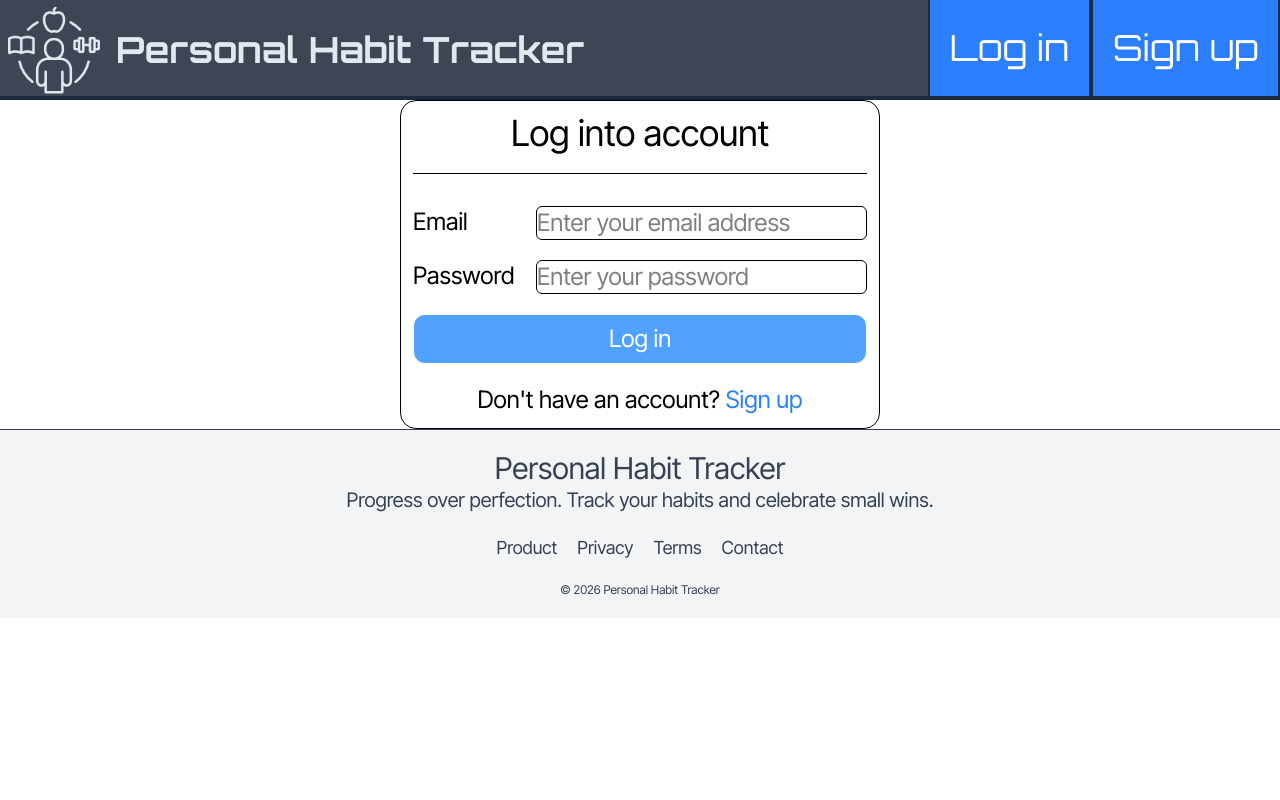
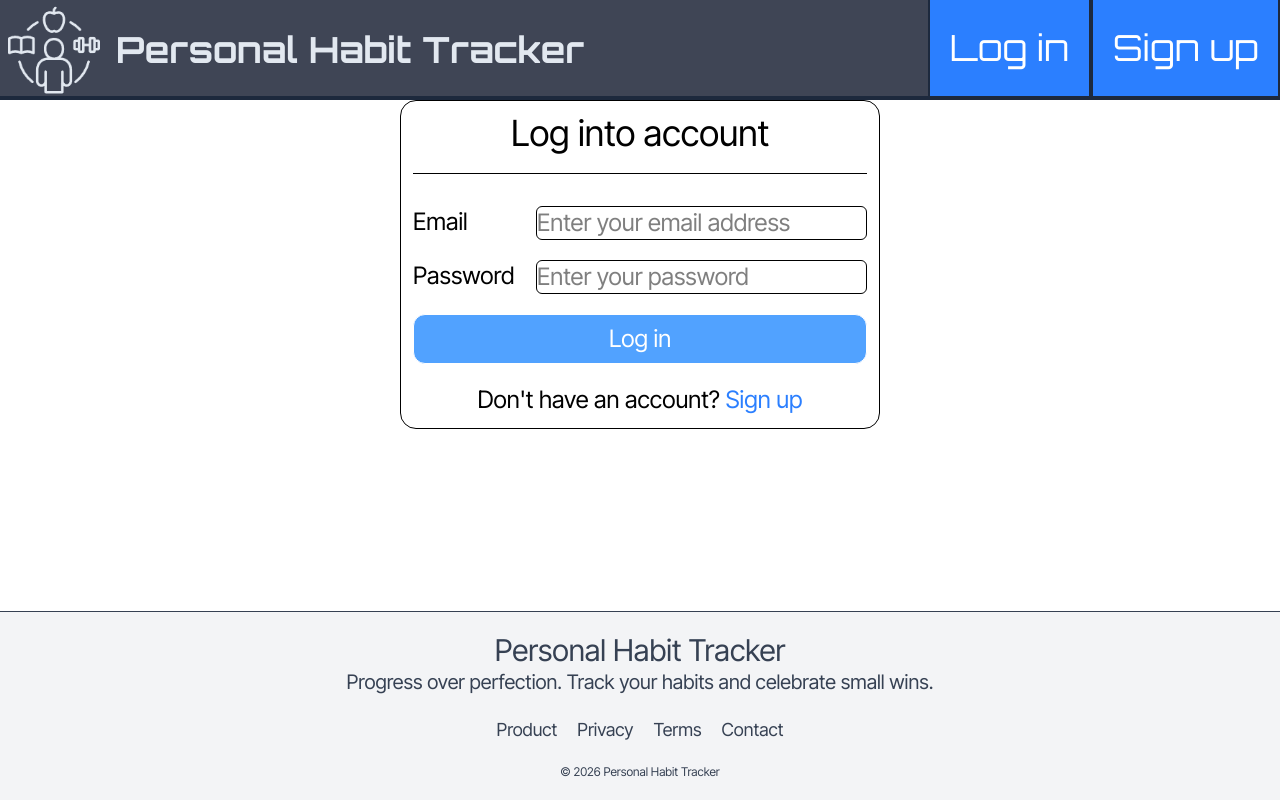
Before and after one commit to kacper-omen/personal-habit-tracker, a React (Vite) app in the folder frontend/: page /login in a window 1280 px wide. Built offline with nearby package versions, Linux system fonts and the light colour scheme; no server answers.

Commit message:
Add styling in MainLayout component to put footer at the bottom of page

```diff
--- a/frontend/src/components/Footer.jsx
+++ b/frontend/src/components/Footer.jsx
@@ -1,4 +1,3 @@
-
 const Footer = () => {
   return (
     <div className="border-t bg-gray-100 flex flex-col gap-5 items-center text-center py-5 text-gray-700">
--- a/frontend/src/layouts/MainLayout.jsx
+++ b/frontend/src/layouts/MainLayout.jsx
@@ -4,9 +4,11 @@ import Footer from "../components/Footer.jsx"
 
 const MainLayout = () => {
   return (
-    <main>
+    <main className="flex flex-col min-h-screen">
         <Header />
-        <Outlet />
+        <div className="flex-1">
+          <Outlet />
+        </div>
         <Footer />
     </main>
   )
```
